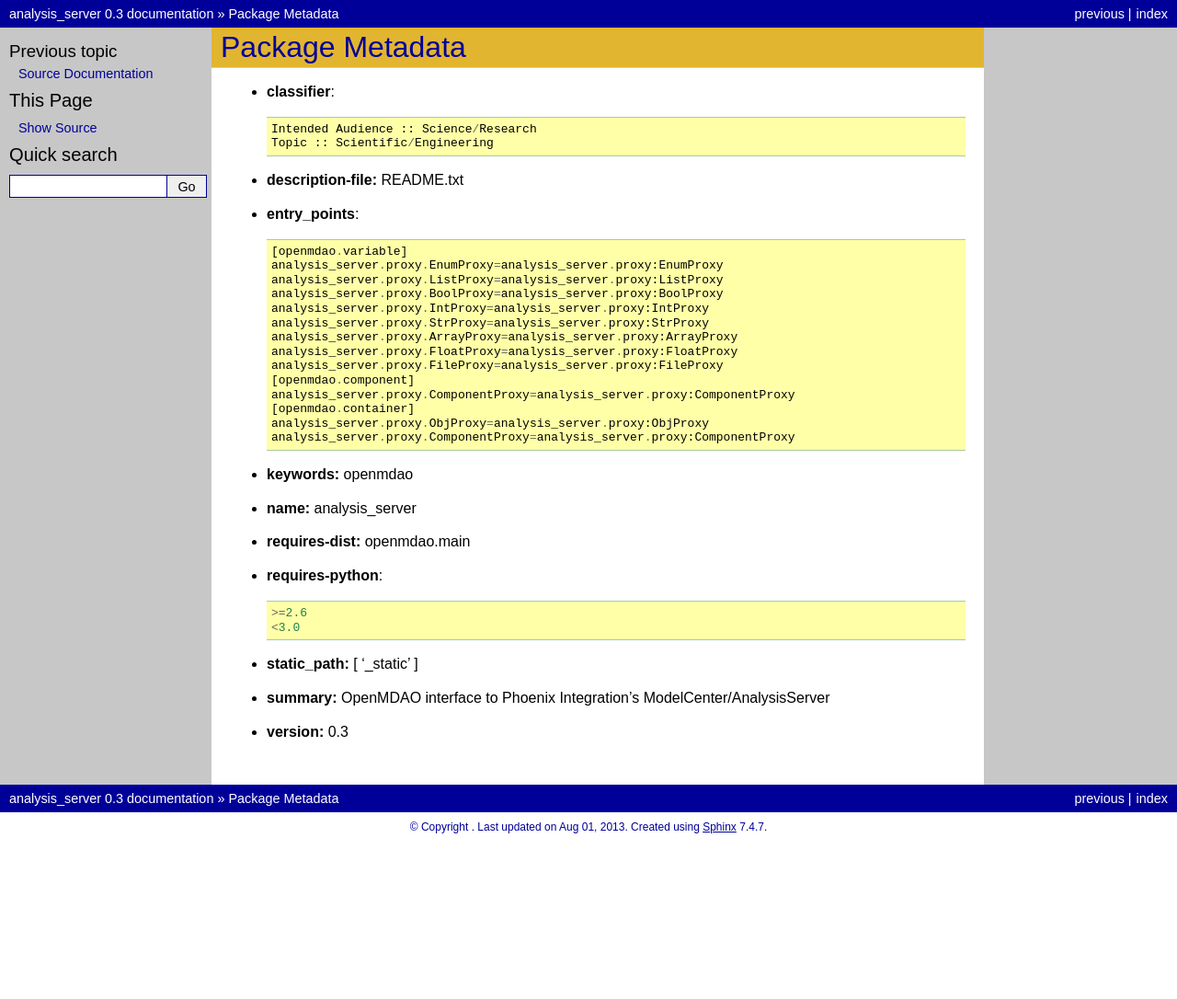
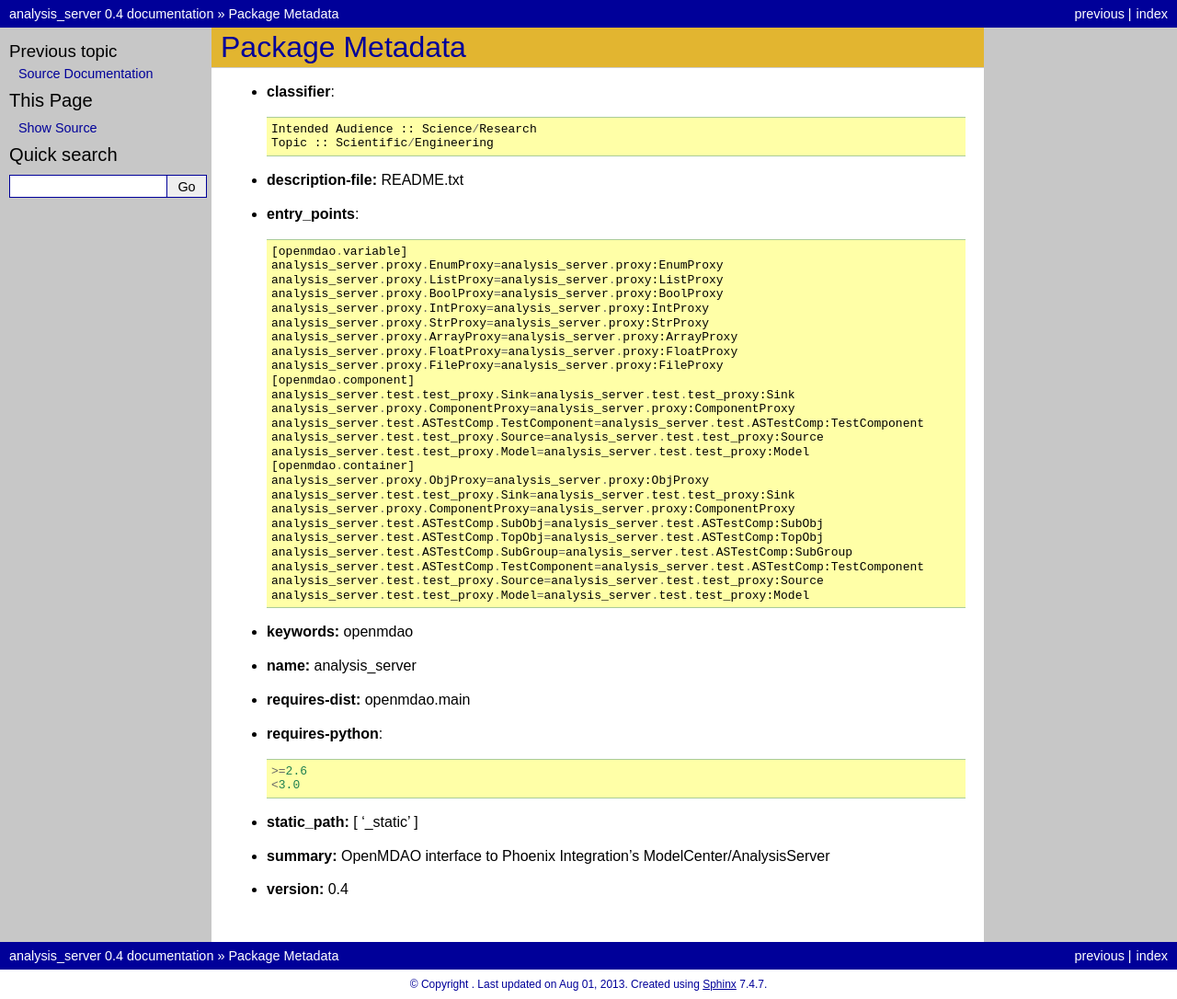
Before and after one commit to OpenMDAO-Plugins/analysis_server, a Sphinx documentation site: the page built from docs/pkgdocs.rst, in a window 1280 px wide. Shown: the whole page at 92% size. Built offline with Sphinx 7.4.7, drawn with Linux system fonts in a browser that asks for light colours; before the commit the page ends 915 px from its top, so only the background shows below that.

Commit message:
Update for Traits 4.3.0

```diff
--- a/docs/conf.py
+++ b/docs/conf.py
@@ -17,7 +17,7 @@ def _sys_path_add(toadd=None):
         distdir = os.path.dirname(os.path.dirname(__file__))
         sys.path = [distdir] + [os.path.join(distdir, p) for p in toadd] + sys.path
 
-_sys_path_add(['src', 'src/analysis_server', 'src/analysis_server/test'])
+_sys_path_add(['analysis_server', 'src', 'src/analysis_server', 'src/analysis_server/test'])
 
 # General configuration
 # ---------------------
@@ -50,10 +50,10 @@ copyright = u''
 # built documents.
 #
 # The short X.Y version.
-version = '0.3'
+version = '0.4'
 #The short version is the one that shows up in the file when you use /version/.
 # The full version, including alpha/beta/rc tags.
-release = '0.3'
+release = '0.4'
 
 # The language for content autogenerated by Sphinx. Refer to documentation
 # for a list of supported languages.
--- a/docs/pkgdocs.rst
+++ b/docs/pkgdocs.rst
@@ -22,10 +22,21 @@ Package Metadata
     analysis_server.proxy.FloatProxy=analysis_server.proxy:FloatProxy
     analysis_server.proxy.FileProxy=analysis_server.proxy:FileProxy
     [openmdao.component]
+    analysis_server.test.test_proxy.Sink=analysis_server.test.test_proxy:Sink
     analysis_server.proxy.ComponentProxy=analysis_server.proxy:ComponentProxy
+    analysis_server.test.ASTestComp.TestComponent=analysis_server.test.ASTestComp:TestComponent
+    analysis_server.test.test_proxy.Source=analysis_server.test.test_proxy:Source
+    analysis_server.test.test_proxy.Model=analysis_server.test.test_proxy:Model
     [openmdao.container]
     analysis_server.proxy.ObjProxy=analysis_server.proxy:ObjProxy
+    analysis_server.test.test_proxy.Sink=analysis_server.test.test_proxy:Sink
     analysis_server.proxy.ComponentProxy=analysis_server.proxy:ComponentProxy
+    analysis_server.test.ASTestComp.SubObj=analysis_server.test.ASTestComp:SubObj
+    analysis_server.test.ASTestComp.TopObj=analysis_server.test.ASTestComp:TopObj
+    analysis_server.test.ASTestComp.SubGroup=analysis_server.test.ASTestComp:SubGroup
+    analysis_server.test.ASTestComp.TestComponent=analysis_server.test.ASTestComp:TestComponent
+    analysis_server.test.test_proxy.Source=analysis_server.test.test_proxy:Source
+    analysis_server.test.test_proxy.Model=analysis_server.test.test_proxy:Model
 
 - **keywords:** openmdao
 
@@ -42,4 +53,4 @@ Package Metadata
 
 - **summary:** OpenMDAO interface to Phoenix Integration's ModelCenter/AnalysisServer
 
-- **version:** 0.3
+- **version:** 0.4
--- a/setup.cfg
+++ b/setup.cfg
@@ -1,6 +1,6 @@
 [metadata]
 name = analysis_server
-version = 0.3
+version = 0.4
 summary = OpenMDAO interface to Phoenix Integration's ModelCenter/AnalysisServer
 description-file = README.txt
 keywords = openmdao
```
Also changed, not shown: docs/srcdocs.rst (+30 -30 lines), setup.py (+6 -2 lines), 2 other files.
